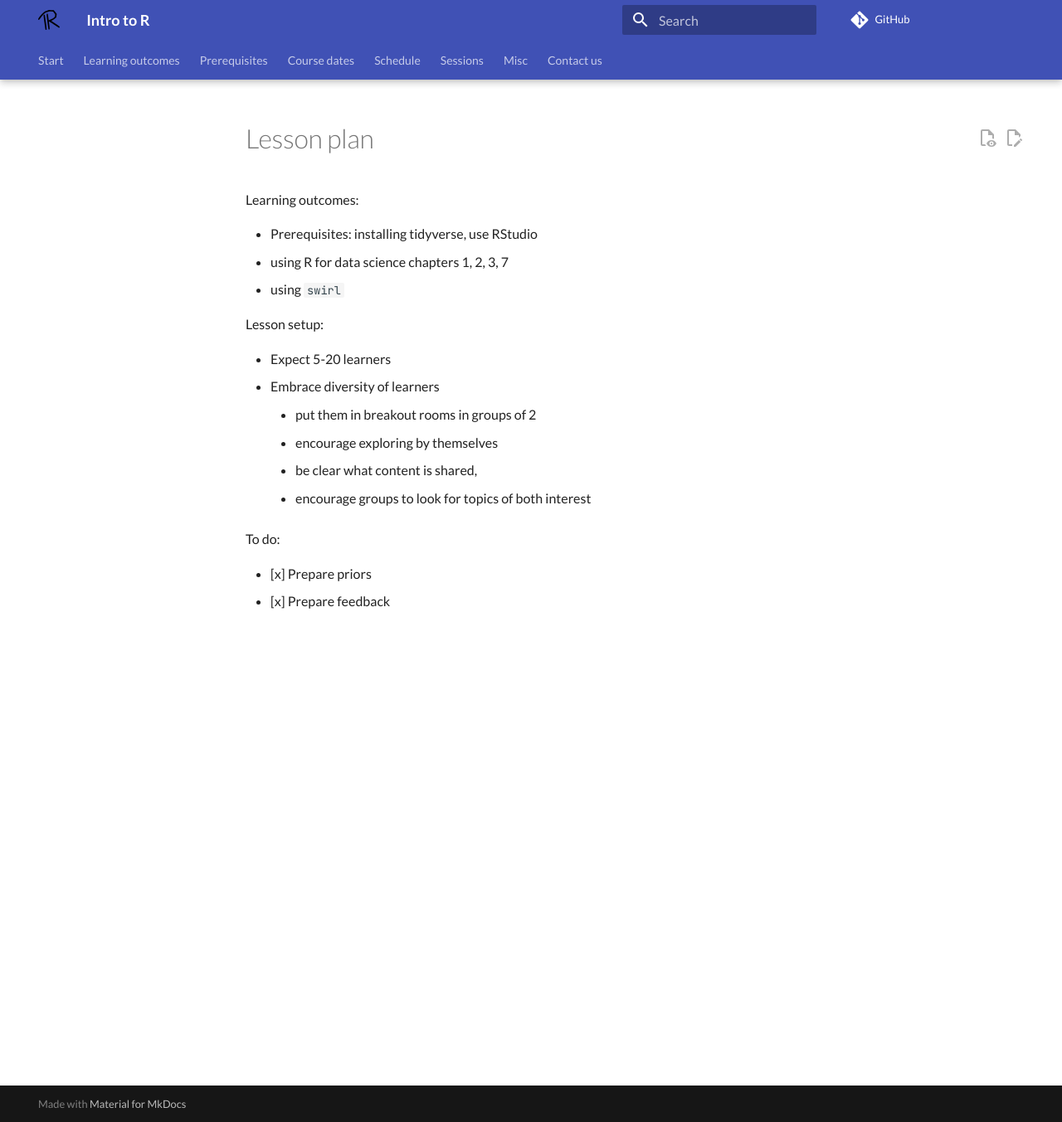
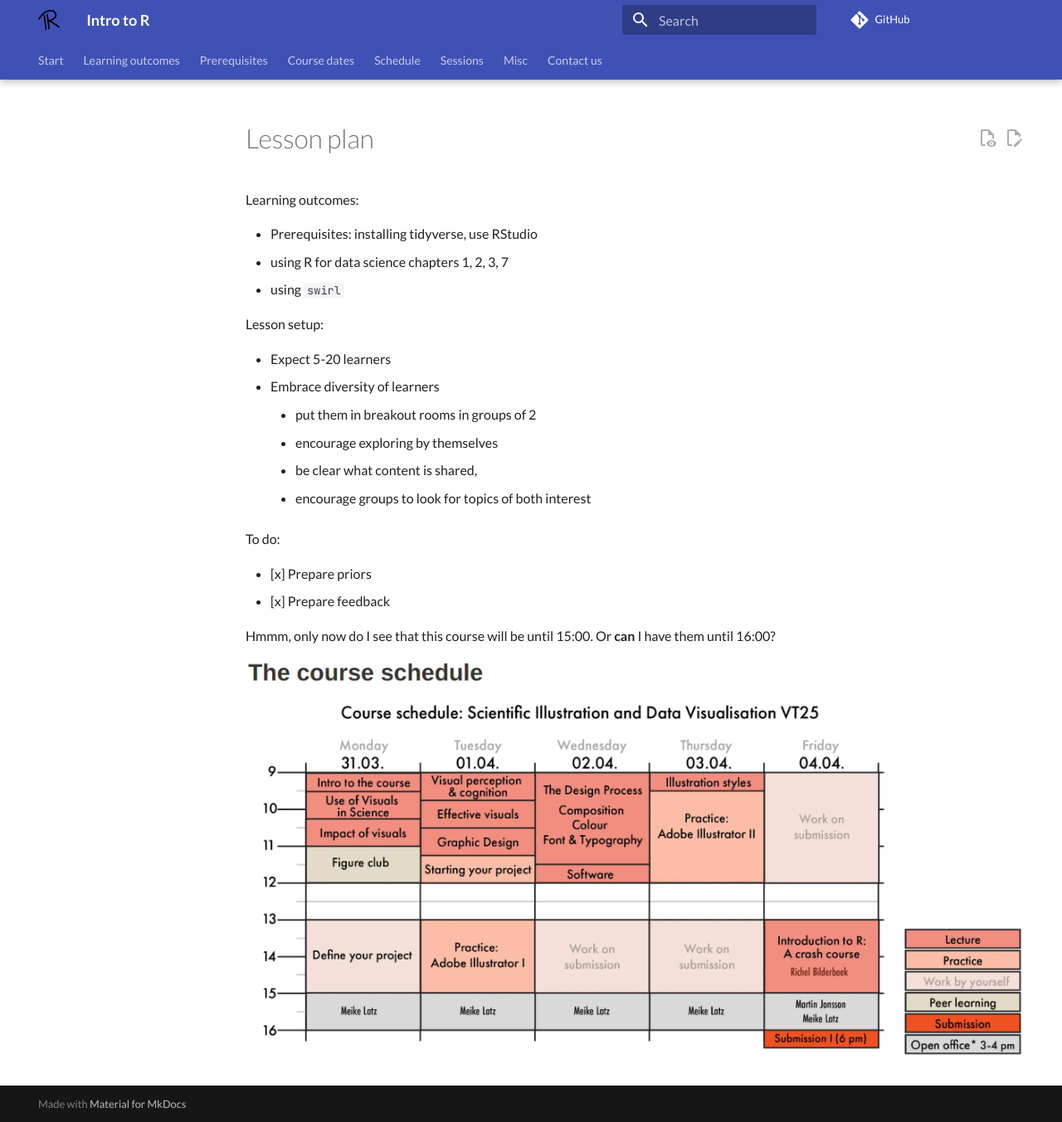
Before and after one commit to richelbilderbeek/intro_r_course, an MkDocs documentation site: the page built from docs/lesson_plans/20250404/README.md, in a window 1280 px wide and 1353 px high. Shown: the whole window at 83% size. Built offline with MkDocs 1.6.1 and Material for MkDocs 9.7.7, drawn with Linux system fonts in a browser that asks for light colours; comment, search, counter and statistics services are not loaded.

Commit message:
Until 15:00 or 16:00?

```diff
--- a/docs/lesson_plans/20250404/README.md
+++ b/docs/lesson_plans/20250404/README.md
@@ -19,3 +19,8 @@ To do:
 
 - [x] Prepare priors
 - [x] Prepare feedback
+
+Hmmm, only now do I see that this course will be until 15:00.
+Or **can** I have them until 16:00?
+
+![Part of the sschedule](schedule.png)
```
Also changed, not shown: docs/lesson_plans/20250404/schedule.png (added).
